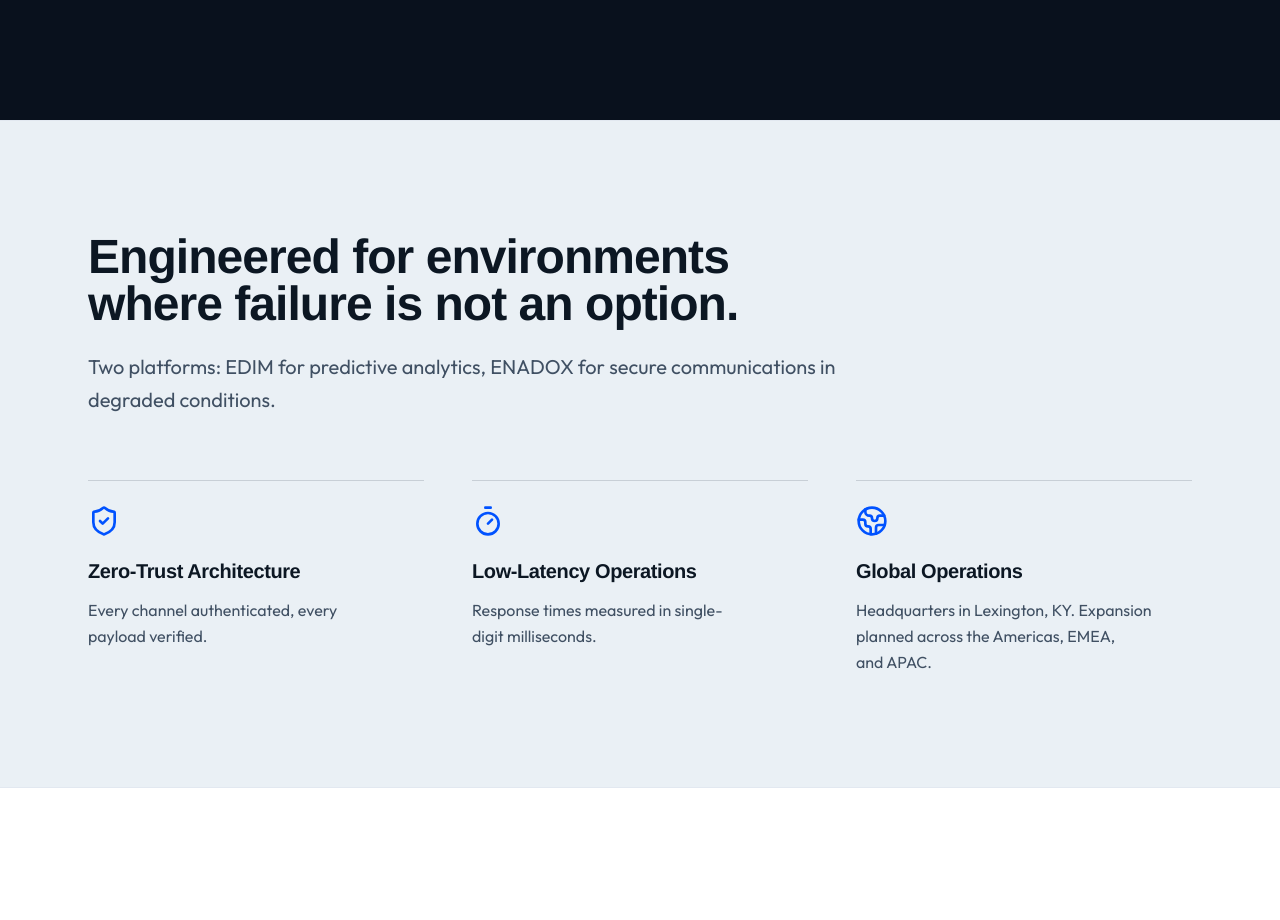
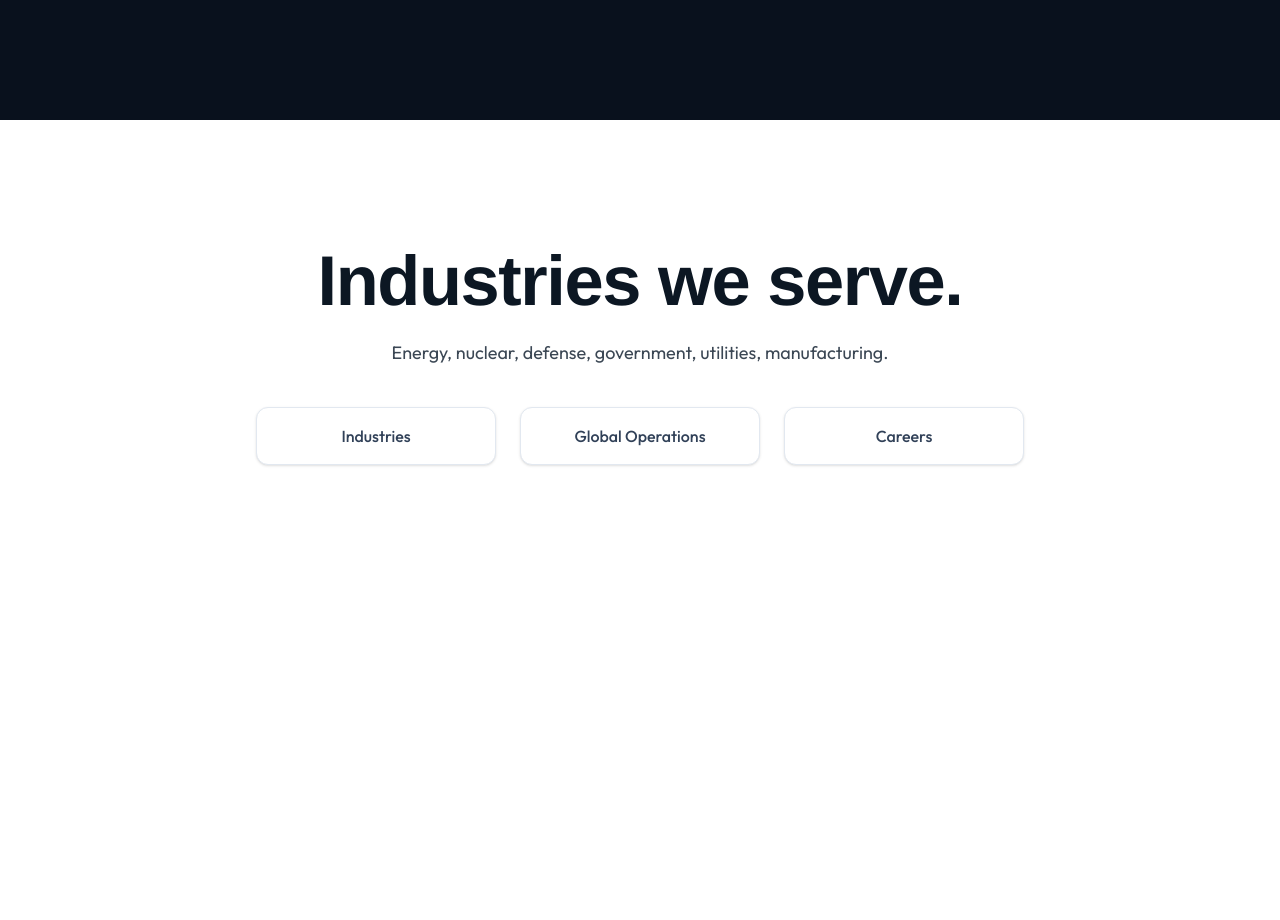
Before and after one commit to CovDefGH/CoreDef-website, a Next.js app: page / in a window 1280 px wide. Shown: the part 4280-5200 px from the top of the page. Built offline with nearby package versions, Linux system fonts and the light colour scheme.

Commit message:
fix(ui): remove trust signals section from immersive homepage to match main branch content

```diff
--- a/src/components/immersive/ImmersiveHome.tsx
+++ b/src/components/immersive/ImmersiveHome.tsx
@@ -22,23 +22,6 @@
   artifact: React.ReactNode;
 };
 
-const trustSignals = [
-  {
-    icon: ShieldCheck,
-    title: "Zero-Trust Architecture",
-    description: "Every channel authenticated, every payload verified.",
-  },
-  {
-    icon: Timer,
-    title: "Low-Latency Operations",
-    description: "Response times measured in single-digit milliseconds.",
-  },
-  {
-    icon: Globe2,
-    title: "Global Operations",
-    description: "Headquarters in Lexington, KY. Expansion planned across the Americas, EMEA, and APAC.",
-  },
-];
 
 const AtomArtifact = (
   <svg viewBox="0 0 100 100" fill="none" stroke="currentColor" strokeWidth="0.5" className="text-[#7bc8ff] w-full h-full">
@@ -271,29 +254,7 @@
         </section>
       ))}
 
-      <section className="border-y border-slate-200 bg-[#eaf0f5] text-[#0c1723]">
-        <div className="mx-auto max-w-6xl px-4 py-20 md:px-6 md:py-28">
-          <div className="mb-16 max-w-3xl">
-            <h2 className="text-4xl leading-[.98] font-semibold tracking-[-.045em] md:text-5xl">
-              Engineered for environments where failure is not an option.
-            </h2>
-            <p className="mt-6 text-lg leading-relaxed text-[#405063] md:text-xl">
-              Two platforms: EDIM for predictive analytics, ENADOX for secure communications in degraded conditions.
-            </p>
-          </div>
-          <div className="grid gap-8 sm:grid-cols-2 md:grid-cols-3 md:gap-12">
-            {trustSignals.map((signal) => (
-              <div key={signal.title} className="border-t border-[#0c1723]/15 pt-6">
-                <signal.icon className="mb-5 h-8 w-8 text-[#0052ff]" />
-                <h3 className="text-xl font-semibold tracking-tight">{signal.title}</h3>
-                <p className="mt-3 text-base leading-relaxed text-[#405063]">
-                  {signal.description}
-                </p>
-              </div>
-            ))}
-          </div>
-        </div>
-      </section>
+
 
       <section className="relative bg-white py-24 md:py-32">
         <div className="mx-auto max-w-6xl px-4 md:px-6">
```
